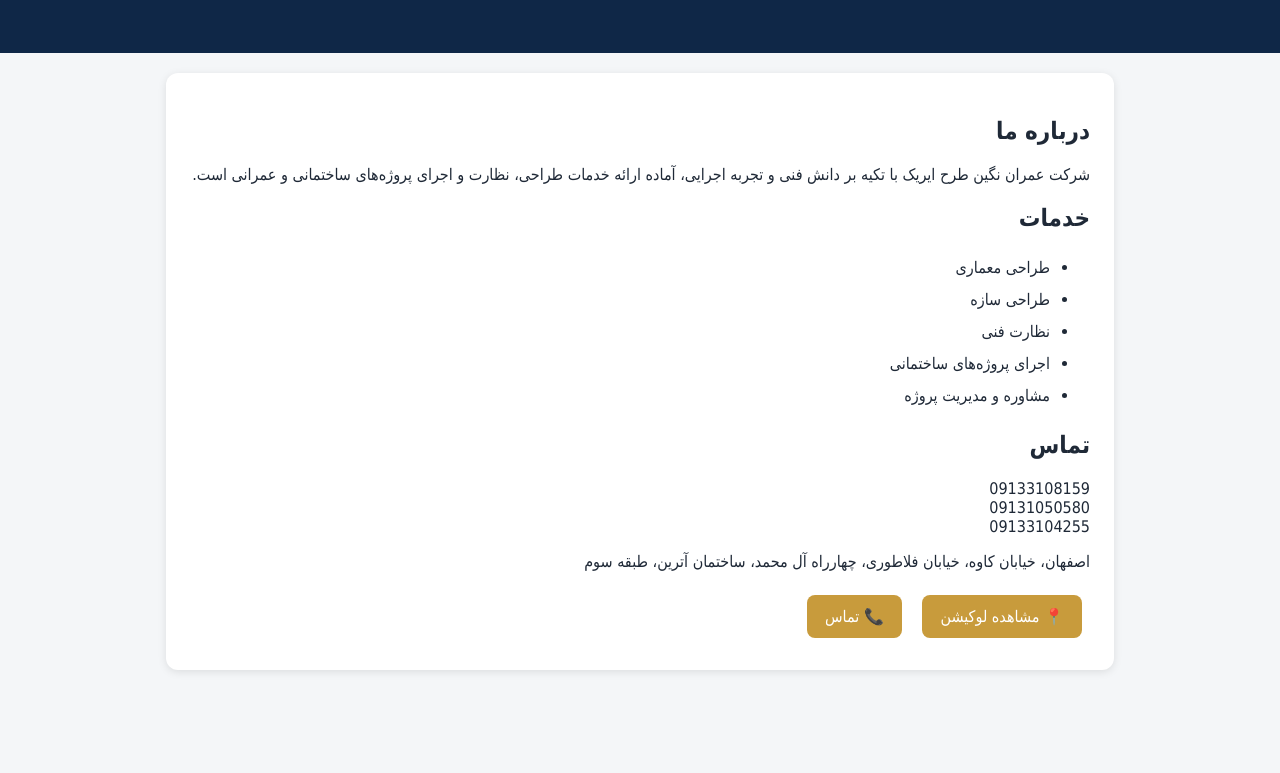
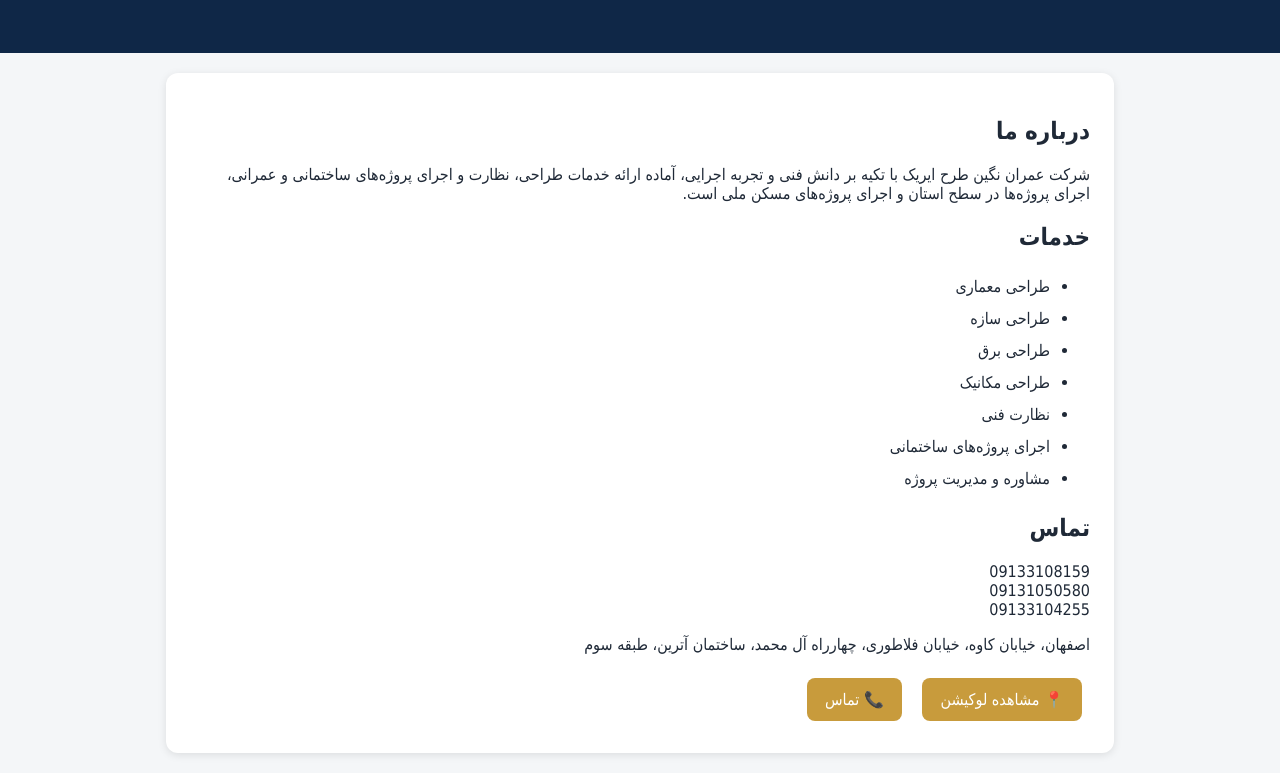
Before and after one commit to arshamek/omran, a plain HTML site: page index.html in a window 1280 px wide. Shown: the part 143-916 px from the top of the page. Before the commit the page ends 833 px from the top, so only its background shows below. Drawn offline with Linux system fonts and the light colour scheme.

Commit message:
Enhance company profile and services offered
Added additional services to the company description and updated the services list.

```diff
--- a/index.html
+++ b/index.html
@@ -11,9 +11,17 @@ ul{line-height:2}
 <header><h1>شرکت عمران نگین طرح ایریک</h1>
 <p>طراحی، نظارت و اجرای پروژه‌های عمرانی با متراژ بالا</p></header>
 <section><h2>درباره ما</h2>
-<p>شرکت عمران نگین طرح ایریک با تکیه بر دانش فنی و تجربه اجرایی، آماده ارائه خدمات طراحی، نظارت و اجرای پروژه‌های ساختمانی و عمرانی است.</p>
+<p>شرکت عمران نگین طرح ایریک با تکیه بر دانش فنی و تجربه اجرایی، آماده ارائه خدمات طراحی، نظارت و اجرای پروژه‌های ساختمانی و عمرانی، اجرای پروژه‌ها در سطح استان و اجرای پروژه‌های مسکن ملی است.</p>
 <h2>خدمات</h2>
-<ul><li>طراحی معماری</li><li>طراحی سازه</li><li>نظارت فنی</li><li>اجرای پروژه‌های ساختمانی</li><li>مشاوره و مدیریت پروژه</li></ul>
+<ul>
+<li>طراحی معماری</li>
+<li>طراحی سازه</li>
+<li>طراحی برق</li>
+<li>طراحی مکانیک</li>
+<li>نظارت فنی</li>
+<li>اجرای پروژه‌های ساختمانی</li>
+<li>مشاوره و مدیریت پروژه</li>
+</ul>
 <h2>تماس</h2>
 <p>09133108159<br>09131050580<br>09133104255</p>
 <p>اصفهان، خیابان کاوه، خیابان فلاطوری، چهارراه آل محمد، ساختمان آترین، طبقه سوم</p>
```
